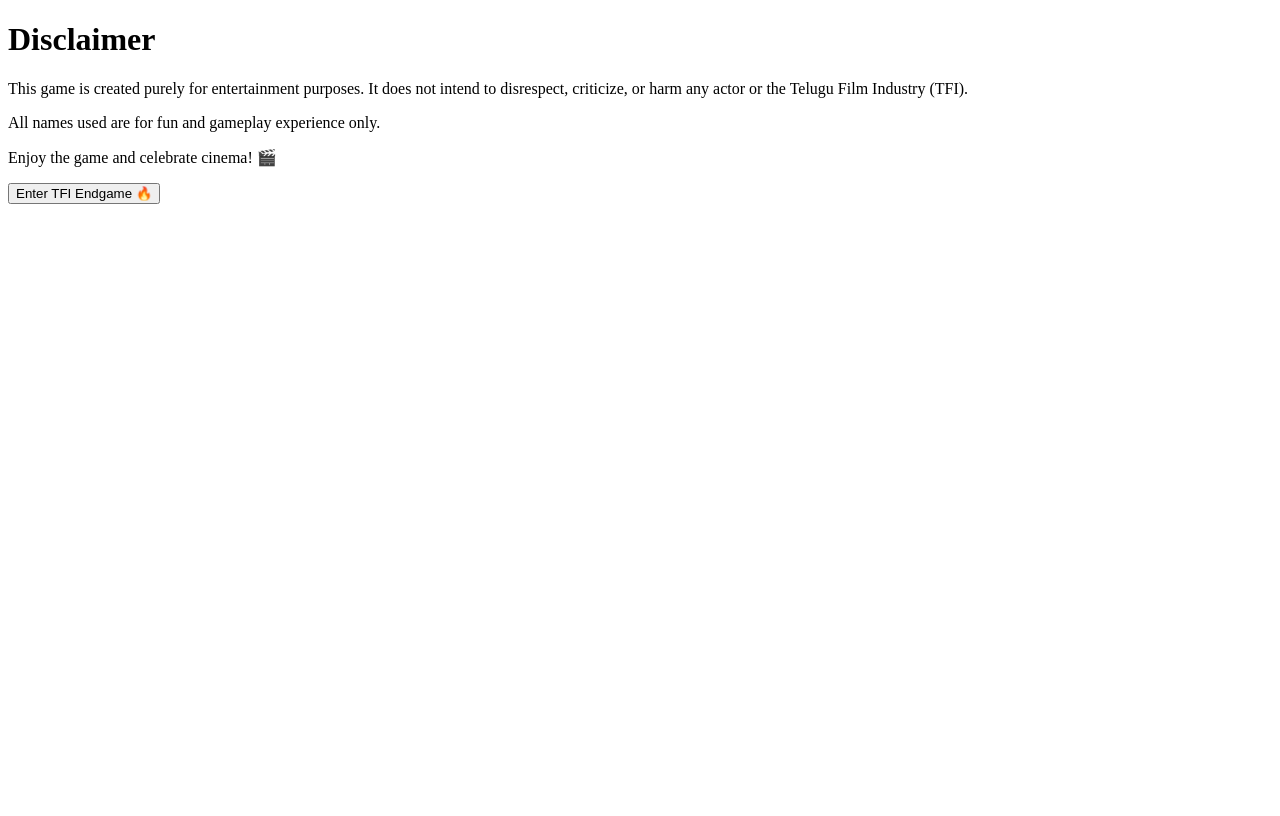
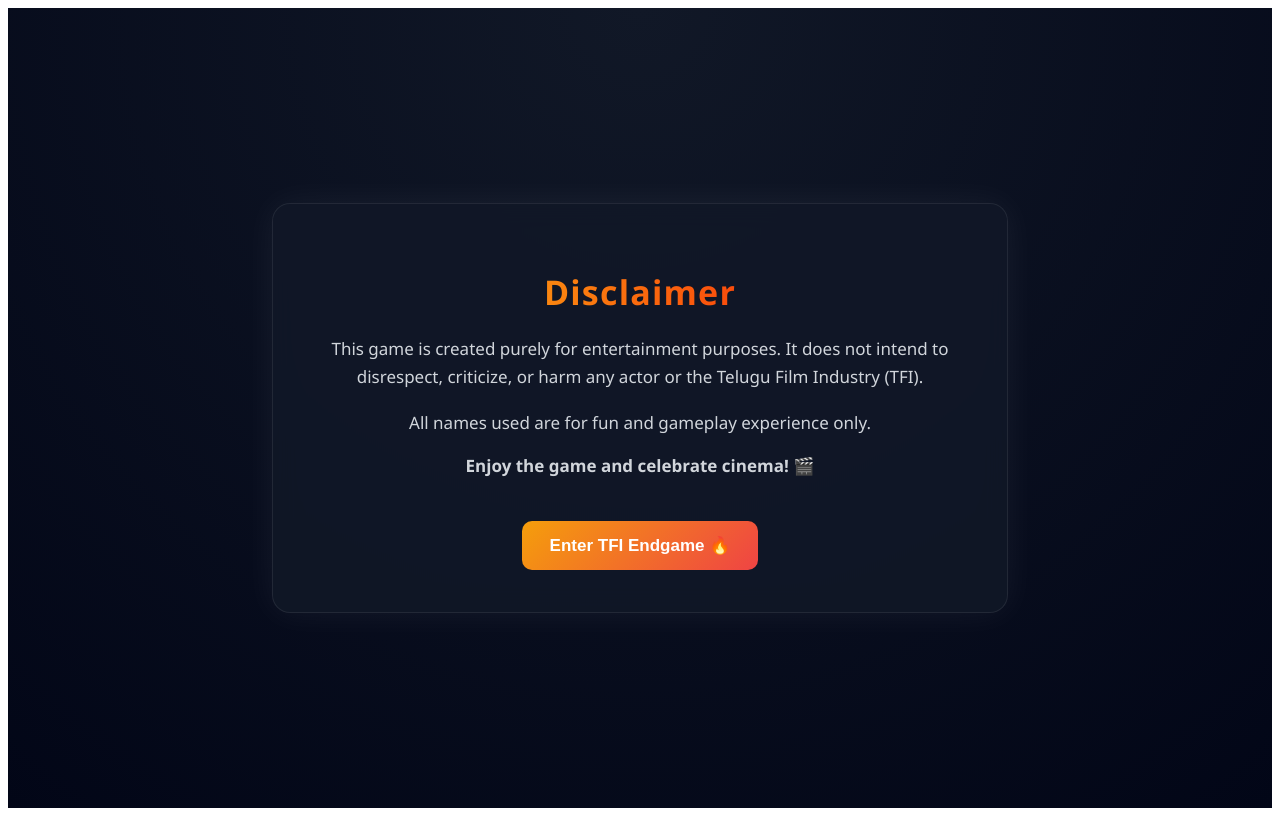
Before and after one commit to l0keshbabu/tfi-endgame, a React (Vite) app: page / in a window 1280 px wide. Built offline with nearby package versions, Linux system fonts and the light colour scheme.

Commit message:
style: added disclaimer page styling

```diff
--- a/src/index.css
+++ /dev/null
@@ -1,111 +0,0 @@
-:root {
-  --text: #6b6375;
-  --text-h: #08060d;
-  --bg: #fff;
-  --border: #e5e4e7;
-  --code-bg: #f4f3ec;
-  --accent: #aa3bff;
-  --accent-bg: rgba(170, 59, 255, 0.1);
-  --accent-border: rgba(170, 59, 255, 0.5);
-  --social-bg: rgba(244, 243, 236, 0.5);
-  --shadow:
-    rgba(0, 0, 0, 0.1) 0 10px 15px -3px, rgba(0, 0, 0, 0.05) 0 4px 6px -2px;
-
-  --sans: system-ui, 'Segoe UI', Roboto, sans-serif;
-  --heading: system-ui, 'Segoe UI', Roboto, sans-serif;
-  --mono: ui-monospace, Consolas, monospace;
-
-  font: 18px/145% var(--sans);
-  letter-spacing: 0.18px;
-  color-scheme: light dark;
-  color: var(--text);
-  background: var(--bg);
-  font-synthesis: none;
-  text-rendering: optimizeLegibility;
-  -webkit-font-smoothing: antialiased;
-  -moz-osx-font-smoothing: grayscale;
-
-  @media (max-width: 1024px) {
-    font-size: 16px;
-  }
-}
-
-@media (prefers-color-scheme: dark) {
-  :root {
-    --text: #9ca3af;
-    --text-h: #f3f4f6;
-    --bg: #16171d;
-    --border: #2e303a;
-    --code-bg: #1f2028;
-    --accent: #c084fc;
-    --accent-bg: rgba(192, 132, 252, 0.15);
-    --accent-border: rgba(192, 132, 252, 0.5);
-    --social-bg: rgba(47, 48, 58, 0.5);
-    --shadow:
-      rgba(0, 0, 0, 0.4) 0 10px 15px -3px, rgba(0, 0, 0, 0.25) 0 4px 6px -2px;
-  }
-
-  #social .button-icon {
-    filter: invert(1) brightness(2);
-  }
-}
-
-body {
-  margin: 0;
-}
-
-#root {
-  width: 1126px;
-  max-width: 100%;
-  margin: 0 auto;
-  text-align: center;
-  border-inline: 1px solid var(--border);
-  min-height: 100svh;
-  display: flex;
-  flex-direction: column;
-  box-sizing: border-box;
-}
-
-h1,
-h2 {
-  font-family: var(--heading);
-  font-weight: 500;
-  color: var(--text-h);
-}
-
-h1 {
-  font-size: 56px;
-  letter-spacing: -1.68px;
-  margin: 32px 0;
-  @media (max-width: 1024px) {
-    font-size: 36px;
-    margin: 20px 0;
-  }
-}
-h2 {
-  font-size: 24px;
-  line-height: 118%;
-  letter-spacing: -0.24px;
-  margin: 0 0 8px;
-  @media (max-width: 1024px) {
-    font-size: 20px;
-  }
-}
-p {
-  margin: 0;
-}
-
-code,
-.counter {
-  font-family: var(--mono);
-  display: inline-flex;
-  border-radius: 4px;
-  color: var(--text-h);
-}
-
-code {
-  font-size: 15px;
-  line-height: 135%;
-  padding: 4px 8px;
-  background: var(--code-bg);
-}
--- a/src/styles/app.css
+++ b/src/styles/app.css
@@ -0,0 +1,87 @@
+/* 🌌 Full screen background */
+.disclaimer-container {
+  height: 100vh;
+  display: flex;
+  justify-content: center;
+  align-items: center;
+  background: radial-gradient(circle at top, #111827, #020617);
+  color: #e5e7eb;
+  font-family: 'Segoe UI', sans-serif;
+}
+
+/* 🎬 Main card (INCREASED SIZE) */
+.disclaimer-box {
+  max-width: 650px; /* was 500px */
+  width: 92%;
+  padding: 42px; /* was 32px */
+  border-radius: 18px;
+  background: rgba(17, 24, 39, 0.9);
+  backdrop-filter: blur(12px);
+  border: 1px solid rgba(255, 255, 255, 0.08);
+  box-shadow: 0 0 35px rgba(255, 255, 255, 0.06);
+  text-align: center;
+  animation: fadeIn 0.8s ease-in-out;
+}
+
+/* 🎥 Title (BIGGER) */
+.disclaimer-box h1 {
+  font-size: 34px; /* was 28px */
+  margin-bottom: 20px;
+  letter-spacing: 1.2px;
+  background: linear-gradient(90deg, #facc15, #fa0707);
+  -webkit-background-clip: text;
+  -webkit-text-fill-color: transparent;
+}
+
+/* 📜 Paragraphs (BIGGER + MORE READABLE) */
+.disclaimer-box p {
+  font-size: 17px; /* was 15px */
+  line-height: 1.7;
+  margin-bottom: 14px;
+  color: #d1d5db;
+}
+
+/* ✨ Highlight line */
+.highlight {
+  margin-top: 14px;
+  font-weight: 600;
+  font-size: 18px;
+  color: #f9fafb;
+}
+
+/* 🔥 Button (BIGGER + MORE IMPACT) */
+.proceed-btn {
+  margin-top: 26px;
+  padding: 14px 28px; /* was 12px 24px */
+  border: none;
+  border-radius: 10px;
+  background: linear-gradient(135deg, #f59e0b, #ef4444);
+  color: white;
+  font-size: 17px; /* was 15px */
+  font-weight: 700;
+  cursor: pointer;
+  transition: all 0.25s ease;
+}
+
+/* 🎯 Hover effect */
+.proceed-btn:hover {
+  transform: translateY(-3px) scale(1.04);
+  box-shadow: 0 8px 25px rgba(239, 68, 68, 0.35);
+}
+
+/* 🧊 Click effect */
+.proceed-btn:active {
+  transform: scale(0.96);
+}
+
+/* 🎞️ Smooth fade */
+@keyframes fadeIn {
+  from {
+    opacity: 0;
+    transform: translateY(25px);
+  }
+  to {
+    opacity: 1;
+    transform: translateY(0);
+  }
+}
```
Also changed, not shown: src/App.css (deleted, +0 -184 lines).
